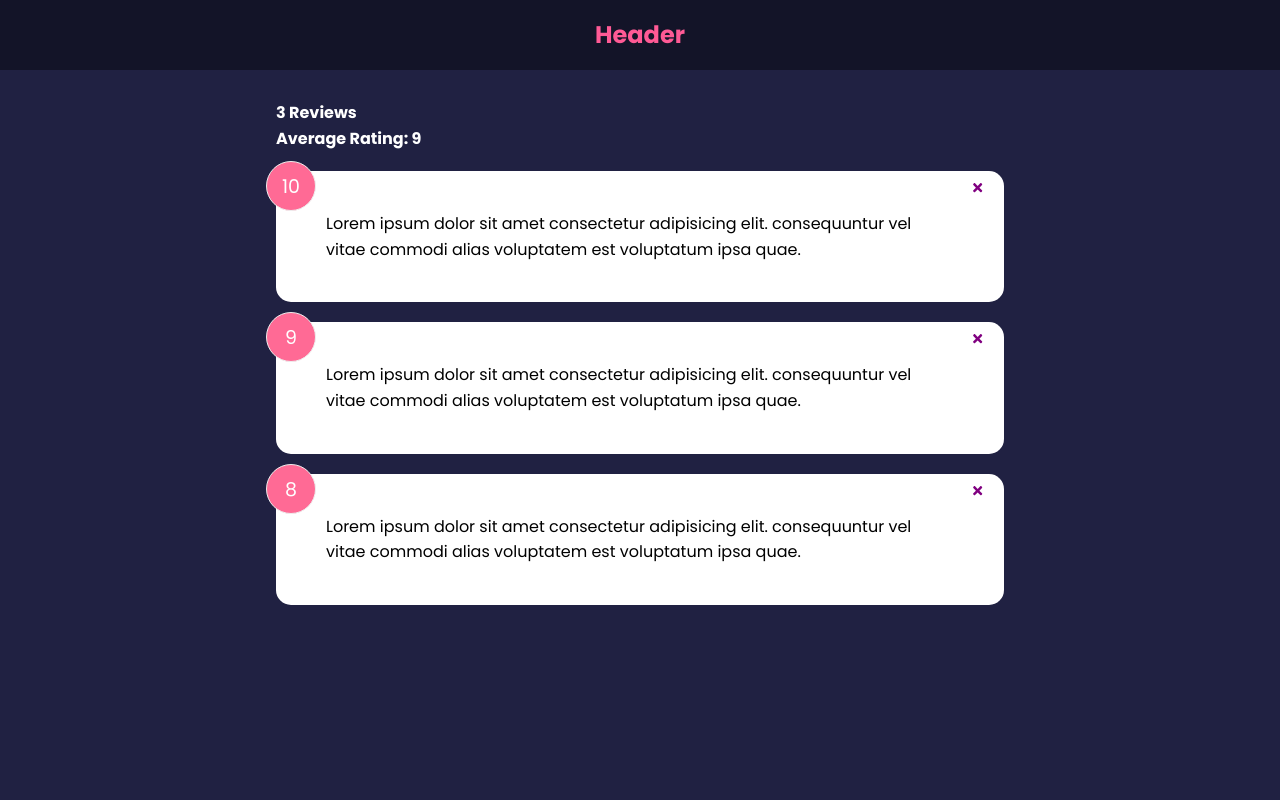
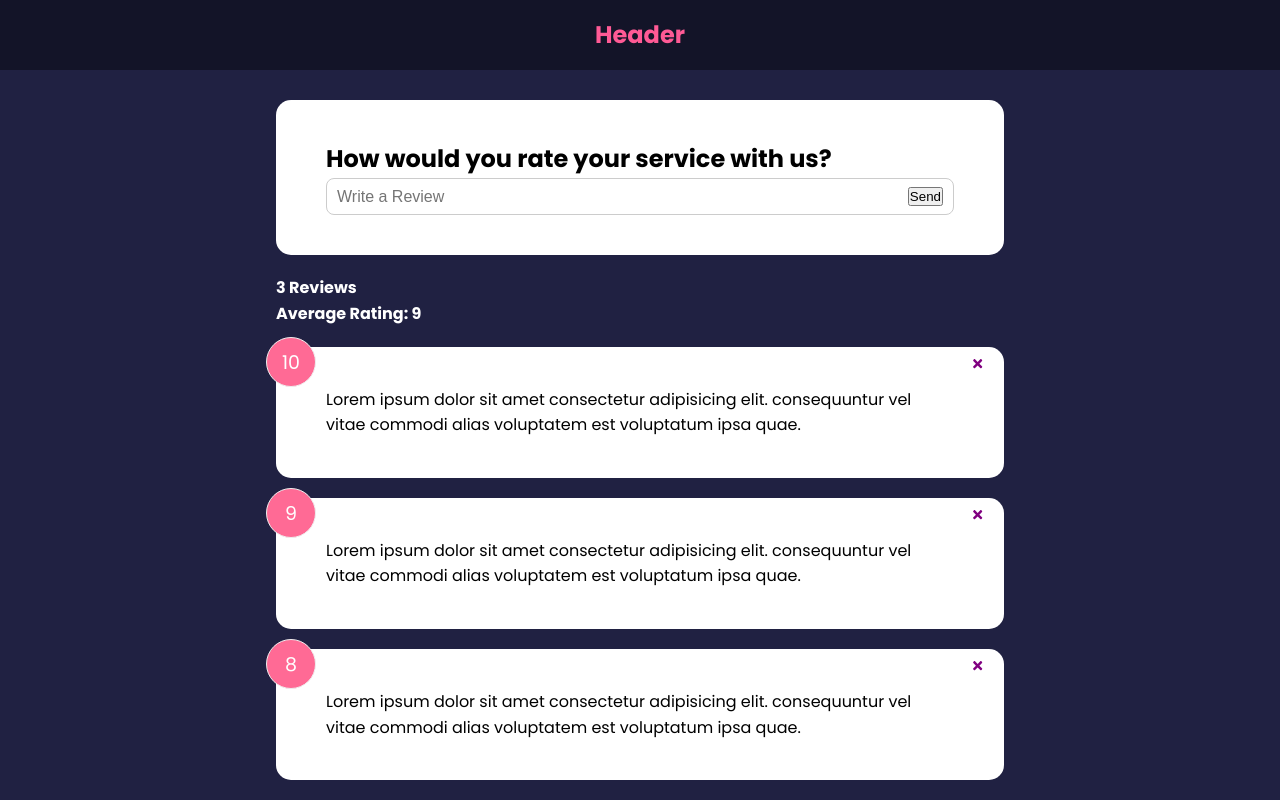
Before and after one commit to omarotxoa/feedback-app, a React (Create React App) app: page / in a window 1280 px wide. Built offline with nearby package versions, Linux system fonts and the light colour scheme.

Commit message:
Script FeedbackForm component

```diff
--- a/src/App.js
+++ b/src/App.js
@@ -3,6 +3,7 @@
 import FeedbackList from "./components/FeedbackList"
 import FeedbackStats from "./components/FeedbackStats"
 import FeedbackData from './data/FeedbackData'
+import FeedbackForm from './components/FeedbackForm'
 
 function App() {
   const [feedback, setFeedback] = useState(FeedbackData)
@@ -17,6 +18,7 @@
     <>
       <Header />
       <div className="container">
+        <FeedbackForm />
         <FeedbackStats feedback={feedback} />
         <FeedbackList feedback={feedback} handleDelete={deleteFeedback}/>
       </div>
--- /dev/null
+++ b/src/components/FeedbackForm.jsx
@@ -0,0 +1,29 @@
+import {useState} from 'react'
+import Card from './shared/Card'
+
+function FeedbackForm() {
+  const [text, setText] = useState('')
+
+  const handleTextChange = (e) => {
+    setText(e.target.value)
+  }
+
+  return (
+  <Card>
+    <form>
+      <h2>How would you rate your service with us?</h2>
+      <div className="input-group">
+        <input
+          onChange={handleTextChange}
+          type="text"
+          placeholder='Write a Review'
+          value={text}
+        />
+        <button type="submit">Send</button>
+      </div>
+    </form>
+  </Card>
+  )
+}
+
+export default FeedbackForm
--- a/src/components/FeedbackStats.jsx
+++ b/src/components/FeedbackStats.jsx
@@ -17,7 +17,7 @@
 }
 
 FeedbackStats.propTypes = {
-  feddback: PropTypes.array.isRequired
+  feedback: PropTypes.array.isRequired
 }
 
 export default FeedbackStats
--- a/src/index.css
+++ b/src/index.css
@@ -66,3 +66,21 @@
   background: none;
   border: none;
 }
+
+.input-group {
+  display: flex;
+  flex-direction: row;
+  border: 1px solid #ccc;
+  padding: 8px 10px;
+  border-radius: 8px;
+}
+
+input {
+  flex-grow: 2;
+  border: none;
+  font-size: 16px;
+}
+
+input:focus {
+  outline: none;
+}
```
